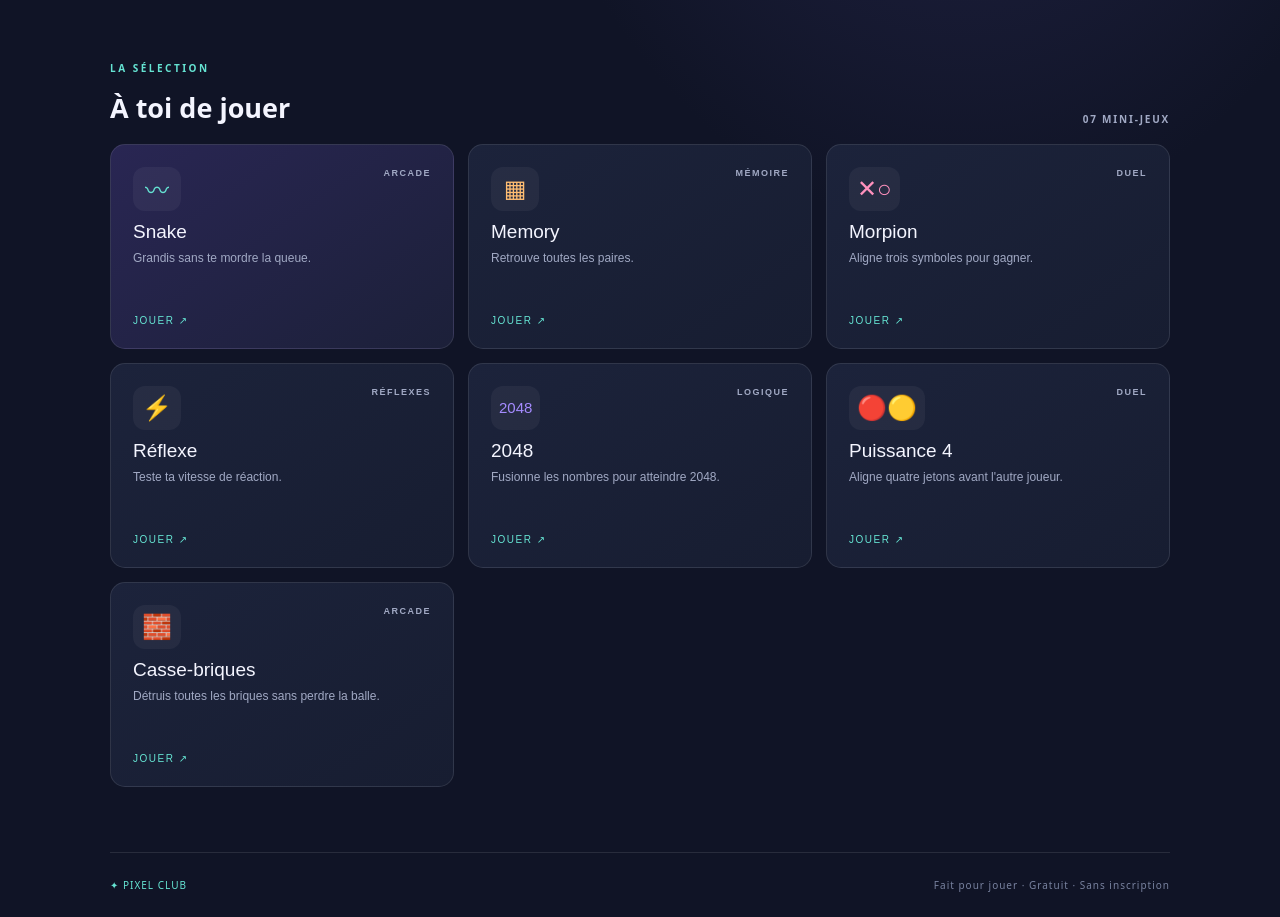
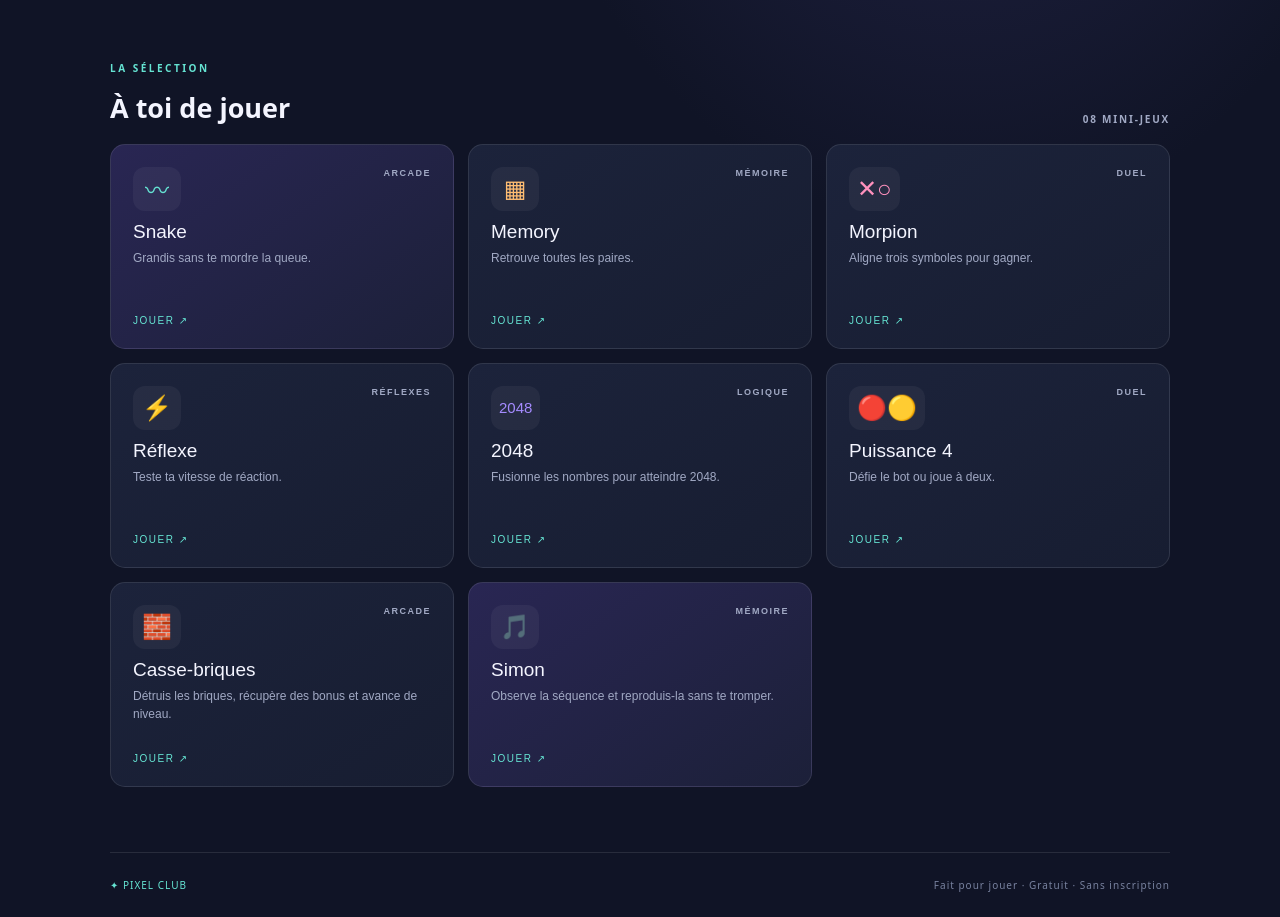
Before and after one commit to Riolly67/pixel-club, a plain HTML site: page index.html in a window 1280 px wide. Shown: the part 510-1427 px from the top of the page. Drawn offline with Linux system fonts and the light colour scheme.

Commit message:
Update index.html

```diff
--- a/index.html
+++ b/index.html
@@ -4,6 +4,7 @@
   <meta charset="UTF-8">
   <meta name="viewport" content="width=device-width, initial-scale=1">
   <meta name="theme-color" content="#101426">
+  <meta name="description" content="Pixel Club : des mini-jeux gratuits directement dans ton navigateur.">
   <title>Pixel Club — Mini-jeux</title>
   <link rel="stylesheet" href="style.css">
 </head>
@@ -37,7 +38,7 @@
           <p class="eyebrow">LA SÉLECTION</p>
           <h2>À toi de jouer</h2>
         </div>
-        <span class="game-count">07 MINI-JEUX</span>
+        <span class="game-count">08 MINI-JEUX</span>
       </section>
 
       <section class="game-grid">
@@ -85,7 +86,7 @@
           <span class="game-icon">🔴🟡</span>
           <span class="tag">DUEL</span>
           <span class="game-title">Puissance 4</span>
-          <span class="game-desc">Aligne quatre jetons avant l'autre joueur.</span>
+          <span class="game-desc">Défie le bot ou joue à deux.</span>
           <span class="play-label">JOUER ↗</span>
         </button>
 
@@ -93,7 +94,15 @@
           <span class="game-icon">🧱</span>
           <span class="tag">ARCADE</span>
           <span class="game-title">Casse-briques</span>
-          <span class="game-desc">Détruis toutes les briques sans perdre la balle.</span>
+          <span class="game-desc">Détruis les briques, récupère des bonus et avance de niveau.</span>
+          <span class="play-label">JOUER ↗</span>
+        </button>
+
+        <button class="game-card featured" data-game="simon">
+          <span class="game-icon" style="color:#65e3d2">🎵</span>
+          <span class="tag">MÉMOIRE</span>
+          <span class="game-title">Simon</span>
+          <span class="game-desc">Observe la séquence et reproduis-la sans te tromper.</span>
           <span class="play-label">JOUER ↗</span>
         </button>
       </section>
```
